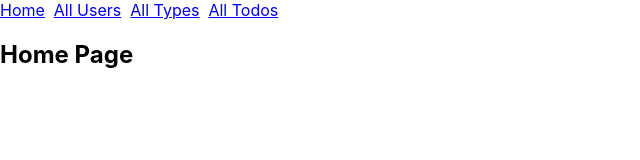
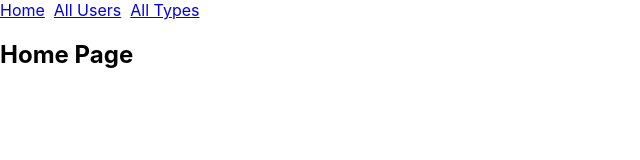
Before and after one commit to jtabb1/fnp5-xxxsb-project-frontend, a React (Create React App) app: page / in a window 1280 px wide. Shown: the top 160 px of the page, without its empty margins (0-640 px from the left). Built offline with nearby package versions, Linux system fonts and the light colour scheme.

Commit message:
Remove all todos link

```diff
--- a/src/App.js
+++ b/src/App.js
@@ -4,7 +4,7 @@ import HomePage from "./components/HomePage";
 import UserShow from "./components/UserShow";
 import UserContainer from "./components/UserContainer";
 import TypeContainer from "./components/TypeContainer";
-import TodoContainer from "./components/TodoContainer";
+// import zzTodoContainer from "./components/zzTodoContainer";
 
 function App() {
 
@@ -30,9 +30,9 @@ function App() {
             <TypeContainer />
           </Route>
 
-          <Route exact path="/todos">
-            <TodoContainer />
-          </Route>
+          {/* <Route exact path="/todos">
+            <zzTodoContainer />
+          </Route> */}
         </Switch>
 
       </div>
--- a/src/components/NavBar.js
+++ b/src/components/NavBar.js
@@ -8,7 +8,7 @@ export default function NavBar() {
             <Link to="/">Home</Link> &nbsp;
             <Link to="/users">All Users</Link> &nbsp;
             <Link to="/types">All Types</Link> &nbsp;
-            <Link to="/todos">All Todos</Link>
+            {/* <Link to="/todos">All Todos</Link> */}
         </div>
     )
 }
```
Also changed, not shown: src/components/zzTodoContainer.js (renamed from src/components/TodoContainer.js).
